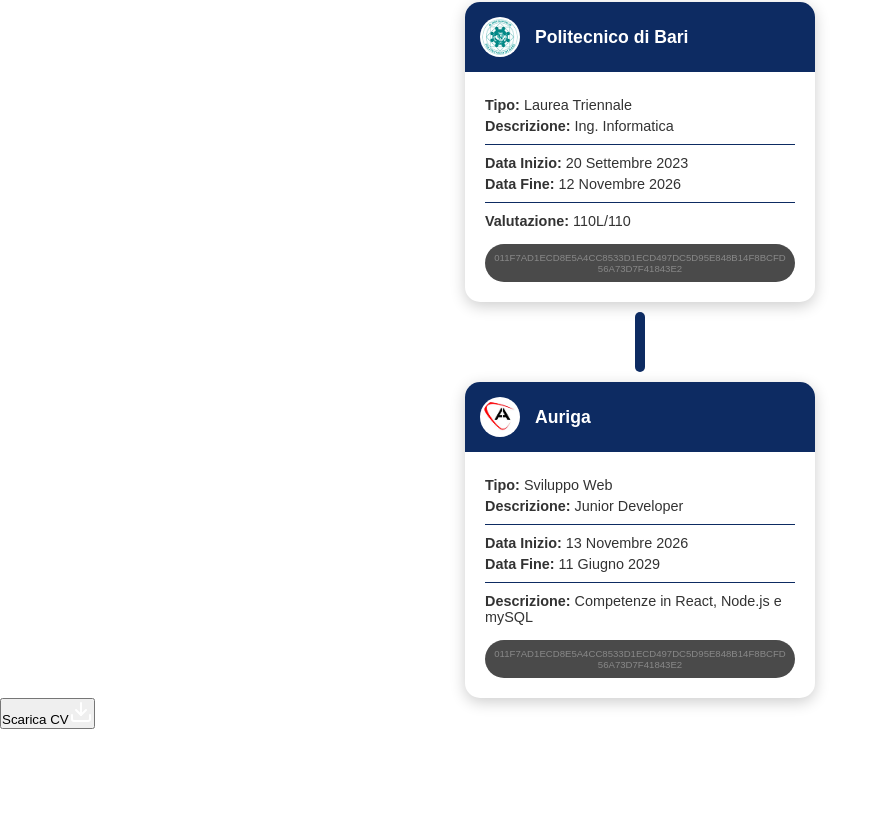
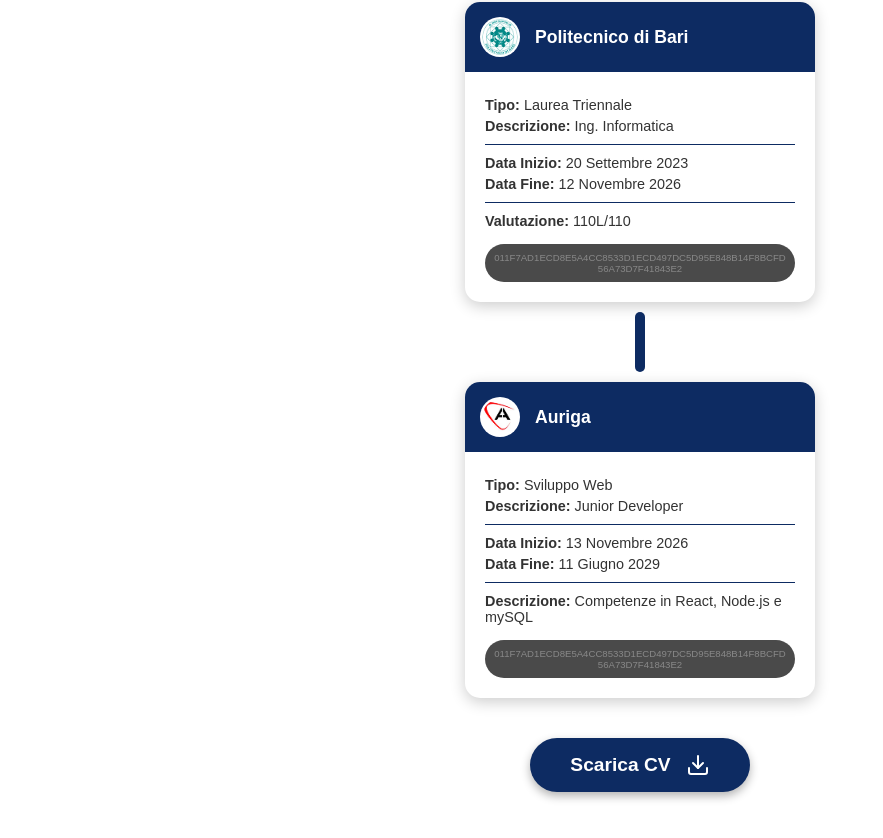
Before and after one commit to LilPessy/ProofMe, a React (Vite) app in the folder client/: page /home in a window 1280 px wide. Shown: the part 390-1228 px from the top of the page, without its empty margins (0-883 px from the left). Before the commit the page ends 1169 px from the top, so only its background shows below. Built offline with nearby package versions, Linux system fonts and the light colour scheme.

Commit message:
modifica stile del tasto

```diff
--- a/client/src/pages/Home.css
+++ b/client/src/pages/Home.css
@@ -14,3 +14,42 @@
   border-radius: 5px; /* Bordi arrotondati della linea */
   margin: 10px 0;     /* Spazio sopra e sotto la linea */
 }
+/* Contenitore per centrare il bottone e dargli spazio sopra */
+.button-container {
+  display: flex;
+  justify-content: center;
+  margin-top: 40px;
+  margin-bottom: 20px;
+}
+
+/* Lo stile del bottone stesso */
+.download-btn {
+  background-color: #0D2B62; /* Il tuo blu scuro */
+  color: white;
+  border: none;
+  border-radius: 30px; /* Bordo a pillola */
+  padding: 15px 40px;  /* Spazio interno: 15px vert, 40px orizz */
+  font-size: 1.2rem;
+  font-weight: bold;
+  font-family: sans-serif;
+  cursor: pointer;
+
+  /* Flexbox per allineare testo e icona */
+  display: flex;
+  align-items: center;
+  gap: 15px; /* Spazio tra testo e icona */
+
+  box-shadow: 0 4px 10px rgba(0,0,0,0.3); /* Ombra per farlo "galleggiare" */
+  transition: transform 0.2s; /* Animazione click */
+}
+
+/* Effetto quando ci clicchi sopra */
+.download-btn:active {
+  transform: scale(0.95);
+}
+
+/* Dimensione dell'icona dentro il bottone */
+.btn-icon {
+  width: 24px;
+  height: 24px;
+}
```
